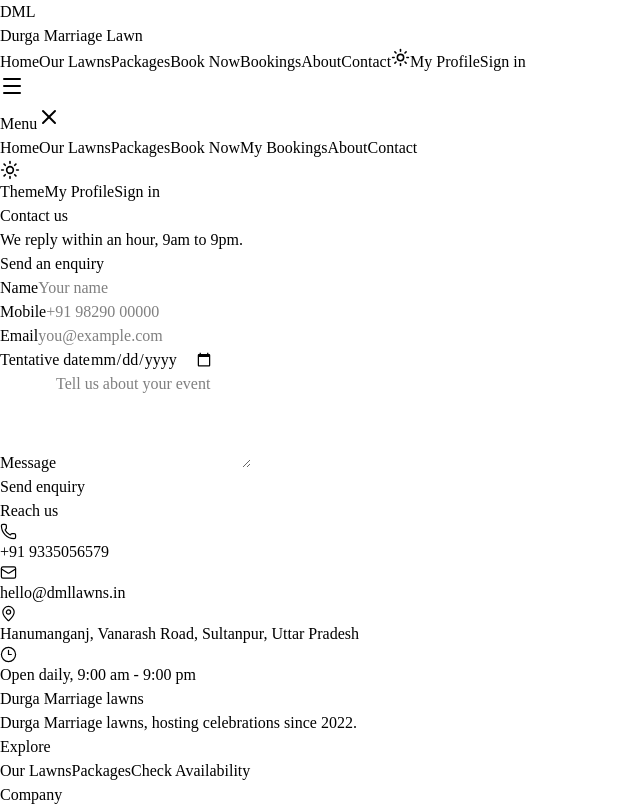
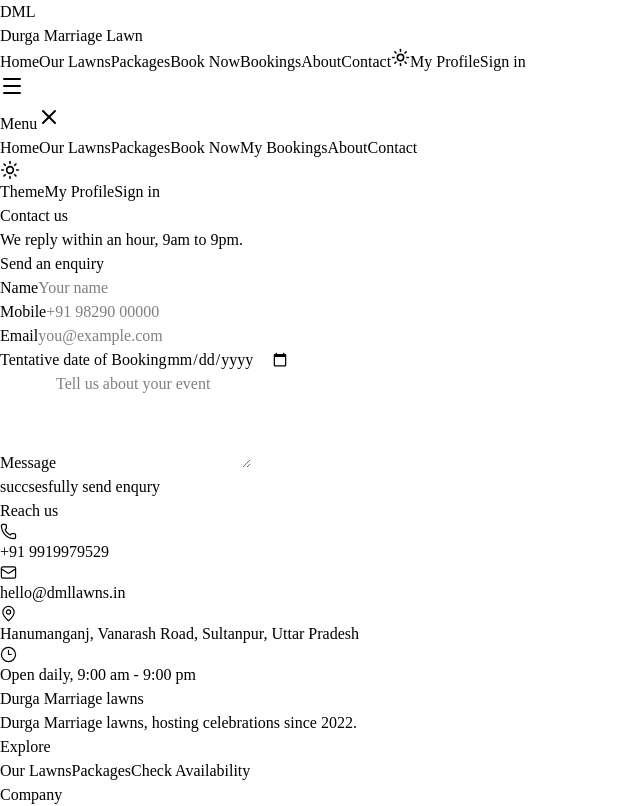
Before and after one commit to Anandpatel09/Marriage-Lawn-Management-System, a React (Vite) app in the folder frontend/: page /contact in a window 1280 px wide. Shown: the top 806 px of the page, without its empty margins (0-640 px from the left). Built offline with nearby package versions, Linux system fonts and the light colour scheme.

Commit message:
added contact page

```diff
--- a/frontend/index.html
+++ b/frontend/index.html
@@ -2,7 +2,7 @@
 <html lang="en">
   <head>
     <meta charset="UTF-8" />
-    <link rel="icon" type="image/svg+xml" href="/favicon.svg" />
+    <link rel="icon" type="image/svg+xml" href="2-" />
     <meta name="viewport" content="width=device-width, initial-scale=1.0" />
     <title>Durga Marriage Lawn</title>
   </head>
--- a/frontend/src/App.tsx
+++ b/frontend/src/App.tsx
@@ -5,7 +5,7 @@ function App() {
 
   return (
     <>
-         <AppRoutes />;
+         <AppRoutes />
 
 
     </>
--- a/frontend/src/components/comman/Footer.tsx
+++ b/frontend/src/components/comman/Footer.tsx
@@ -129,7 +129,7 @@ const Footer = () => {
             </div>
 
         </footer>
-    );
-};
+    )
+}
 
 export default Footer;
--- a/frontend/src/pages/public/Contact.tsx
+++ b/frontend/src/pages/public/Contact.tsx
@@ -7,8 +7,38 @@ import {
 
 import Navbar from "../../components/comman/Navbar";
 import Footer from "../../components/comman/Footer";
+import { useState } from "react";
+import { useForm } from "react-hook-form";
 
+interface contactdata {
+name:String,
+mobile:String,
+email:String,
+date:String,
+
+}
 const Contact = () => {
+  const [contactData, setContactData] = useState({});
+  const [loading, setloading] = useState(false);
+
+
+  const {
+    register,
+    handleSubmit,
+    // formState: { errors },
+  } = useForm();
+
+
+  const onSubmit = async (data:contactdata) => {
+    try {
+
+    } catch (error) {
+      console.error("Login error:", error);
+
+    }
+  };
+
+
   return (
     <div className="min-h-dvh flex flex-col bg-[#17120f] text-white">
 
@@ -42,7 +72,10 @@ const Contact = () => {
                 Send an enquiry
               </h2>
 
-              <form className="space-y-5">
+              <form
+                onSubmit={handleSubmit(onSubmit)}
+                className="space-y-3"
+              >
 
                 {/* Name + Mobile */}
                 <div className="grid grid-cols-1 sm:grid-cols-2 gap-4">
@@ -59,6 +92,7 @@ const Contact = () => {
                       id="name"
                       type="text"
                       placeholder="Your name"
+                      {...register("name")}
                       className="w-full h-9 px-3 bg-transparent border border-[#4b4039] rounded-md text-sm text-white placeholder-[#81756e] outline-none focus:border-[#d8a849] transition"
                     />
                   </div>
@@ -76,6 +110,7 @@ const Contact = () => {
                       id="mobile"
                       type="tel"
                       placeholder="+91 98290 00000"
+                      {...register("mobile")}
                       className="w-full h-9 px-3 bg-transparent border border-[#4b4039] rounded-md text-sm text-white placeholder-[#81756e] outline-none focus:border-[#d8a849] transition"
                     />
                   </div>
@@ -96,6 +131,7 @@ const Contact = () => {
                     id="email"
                     type="email"
                     placeholder="you@example.com"
+                    {...register("email")}
                     className="w-full h-9 px-3 bg-transparent border border-[#4b4039] rounded-md text-sm text-white placeholder-[#81756e] outline-none focus:border-[#d8a849] transition"
                   />
                 </div>
@@ -107,12 +143,13 @@ const Contact = () => {
                     htmlFor="date"
                     className="block text-xs font-medium mb-1.5"
                   >
-                    Tentative date
+                    Tentative date of Booking
                   </label>
 
                   <input
                     id="date"
                     type="date"
+                    {...register("date")}
                     className="w-full h-9 px-3 bg-transparent border border-[#4b4039] rounded-md text-sm text-white outline-none focus:border-[#d8a849] transition [color-scheme:dark]"
                   />
                 </div>
@@ -139,9 +176,10 @@ const Contact = () => {
                 {/* Submit */}
                 <button
                   type="submit"
+                  disabled={loading}
                   className="px-5 py-2 bg-[#d8a849] hover:bg-[#c99a3d] text-black text-sm font-medium rounded-md transition"
                 >
-                  Send enquiry
+                  {loading ? "Sending enquiry...." : "succsesfully send enqury"}
                 </button>
 
               </form>
@@ -167,7 +205,7 @@ const Contact = () => {
                 />
 
                 <span className="text-sm text-[#b8aaa1]">
-                  +91 9335056579
+                  +91 9919979529
                 </span>
 
               </div>
@@ -227,8 +265,8 @@ const Contact = () => {
         </div>
 
       </main>
-{/* Footer */}
-      <Footer/>
+      {/* Footer */}
+      <Footer />
 
     </div>
   );
```
